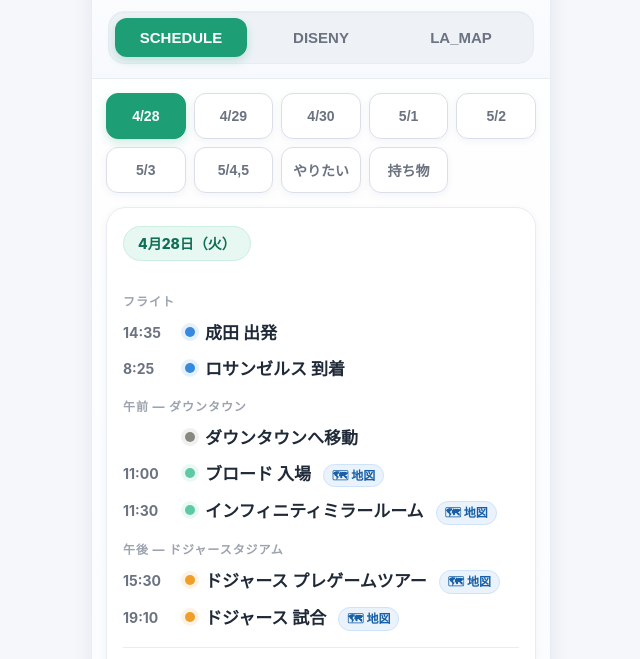
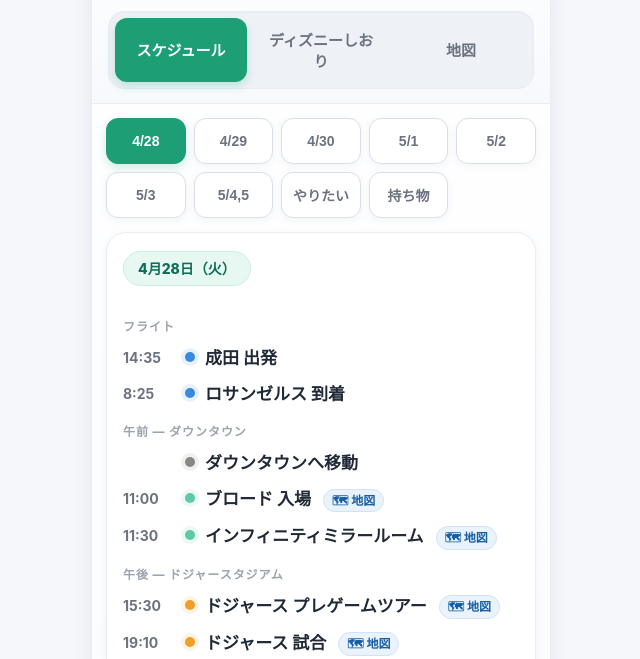
Before and after one commit to yamigorouiphone-stack/gw-trip-2026-los-angels, a plain HTML site: page index.html in a window 1280 px wide. Shown: the part 100-759 px from the top of the page, without its empty margins (319-959 px from the left). Drawn offline with Linux system fonts and the light colour scheme.

Commit message:
Update index.html

```diff
--- a/index.html
+++ b/index.html
@@ -759,9 +759,9 @@
         </div>
 
         <div class="mode-sw">
-          <button class="mode-btn active" onclick="switchMode('trip')">SCHEDULE</button>
-          <button class="mode-btn" onclick="switchMode('disney')">DISENY</button>
-          <button class="mode-btn" onclick="switchMode('map')">LA_MAP</button>
+          <button class="mode-btn active" onclick="switchMode('trip')">スケジュール</button>
+          <button class="mode-btn" onclick="switchMode('disney')">ディズニーしおり</button>
+          <button class="mode-btn" onclick="switchMode('map')">地図</button>
         </div>
       </div>
 
```
